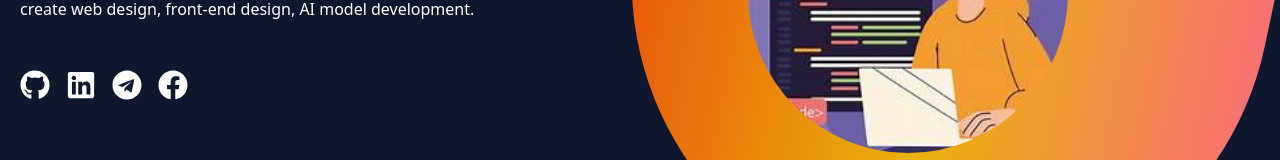
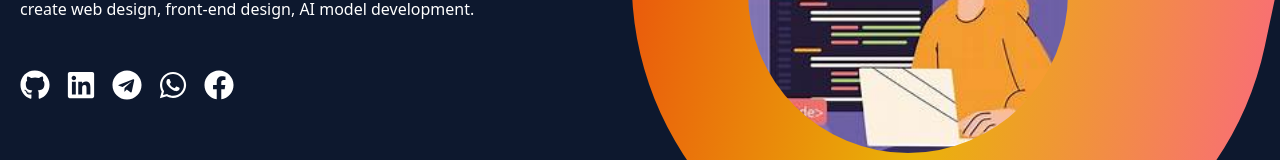
Before and after one commit to Getachew0557/getachew-portfolio-dev, a React (Vite) app: page / in a window 1280 px wide. Shown: the part 339-499 px from the top of the page. Built offline with nearby package versions, Linux system fonts and the light colour scheme.

Commit message:
add social media

```diff
--- a/src/components/hero/Hero.jsx
+++ b/src/components/hero/Hero.jsx
@@ -1,6 +1,6 @@
 import React, { useEffect, useState } from 'react';
 import Navbar from '../navbar/Navbar';
-import { FaGithub, FaLinkedin, FaTelegram, FaFacebook } from 'react-icons/fa'; // Import icons
+import { FaGithub, FaLinkedin, FaTelegram, FaFacebook, FaWhatsapp } from 'react-icons/fa'; // Import WhatsApp icon
 import hi from '../../assets/hi.png';
 import img from '../../assets/hero.jpg';
 
@@ -75,8 +75,29 @@ export default function Hero() {
               <a href="https://linkedin.com/in/getachew-getu" target="_blank" rel="noopener noreferrer" className="text-white hover:text-orange-500">
                 <FaLinkedin size={30} />
               </a>
-              <a href="https://t.me/@Two_G" target="_blank" rel="noopener noreferrer" className="text-white hover:text-orange-500">
+              <a
+                href="https://t.me/@Two_G"
+                target="_blank"
+                rel="noopener noreferrer"
+                className="text-white hover:text-orange-500 relative group"
+              >
                 <FaTelegram size={30} />
+                {/* Hover tooltip for Telegram */}
+                <span className="absolute bottom-full left-1/2 transform -translate-x-1/2 mb-2 text-xs text-white bg-gray-800 p-2 rounded opacity-0 group-hover:opacity-100 transition-opacity duration-200">
+                  +251947831668
+                </span>
+              </a>
+              <a
+                href="https://wa.me/+251947831668"
+                target="_blank"
+                rel="noopener noreferrer"
+                className="text-white hover:text-orange-500 relative group"
+              >
+                <FaWhatsapp size={30} />
+                {/* Hover tooltip for WhatsApp */}
+                <span className="absolute bottom-full left-1/2 transform -translate-x-1/2 mb-2 text-xs text-white bg-gray-800 p-2 rounded opacity-0 group-hover:opacity-100 transition-opacity duration-200">
+                  +251947831668
+                </span>
               </a>
               <a href="https://web.facebook.com/getachew.getu.56/" target="_blank" rel="noopener noreferrer" className="text-white hover:text-orange-500">
                 <FaFacebook size={30} />
```
